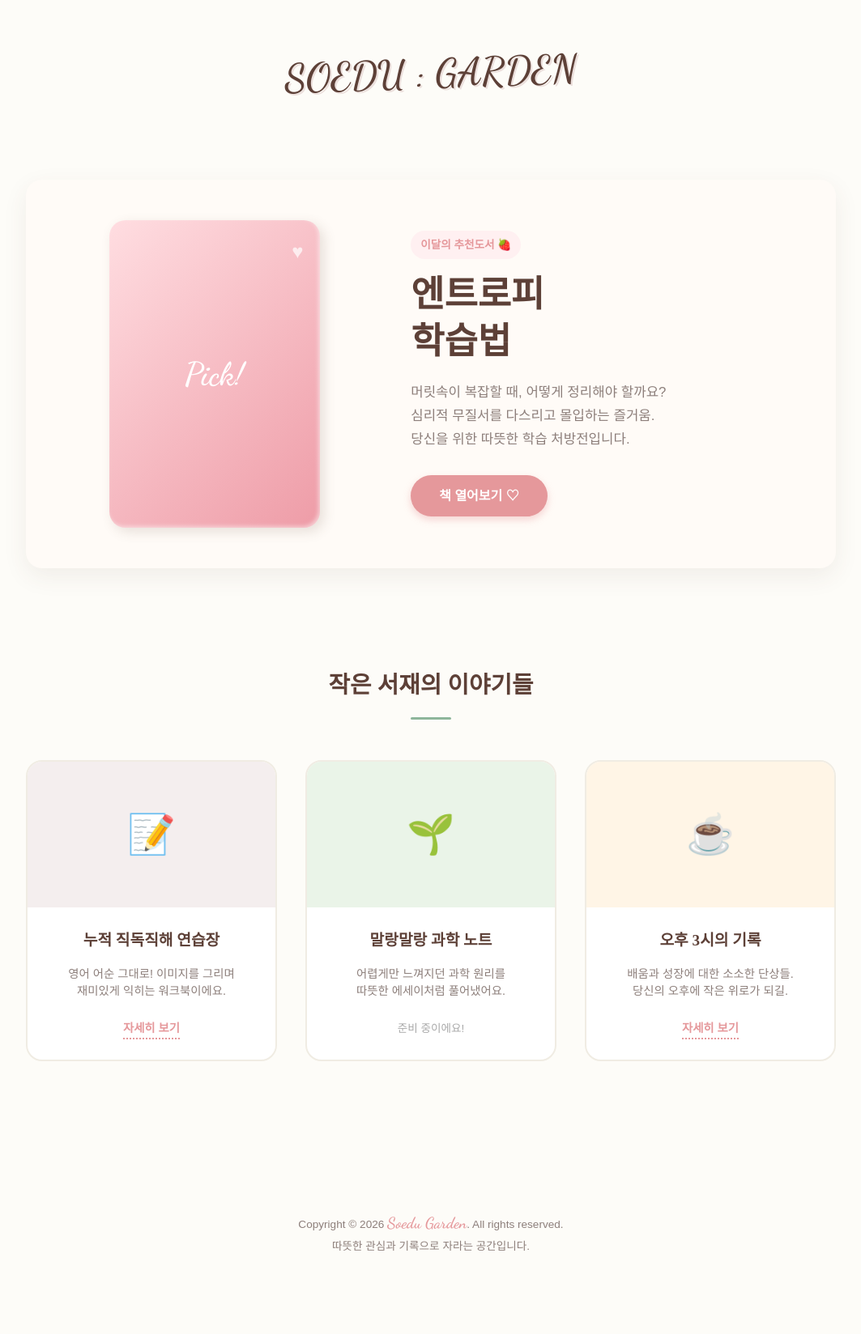
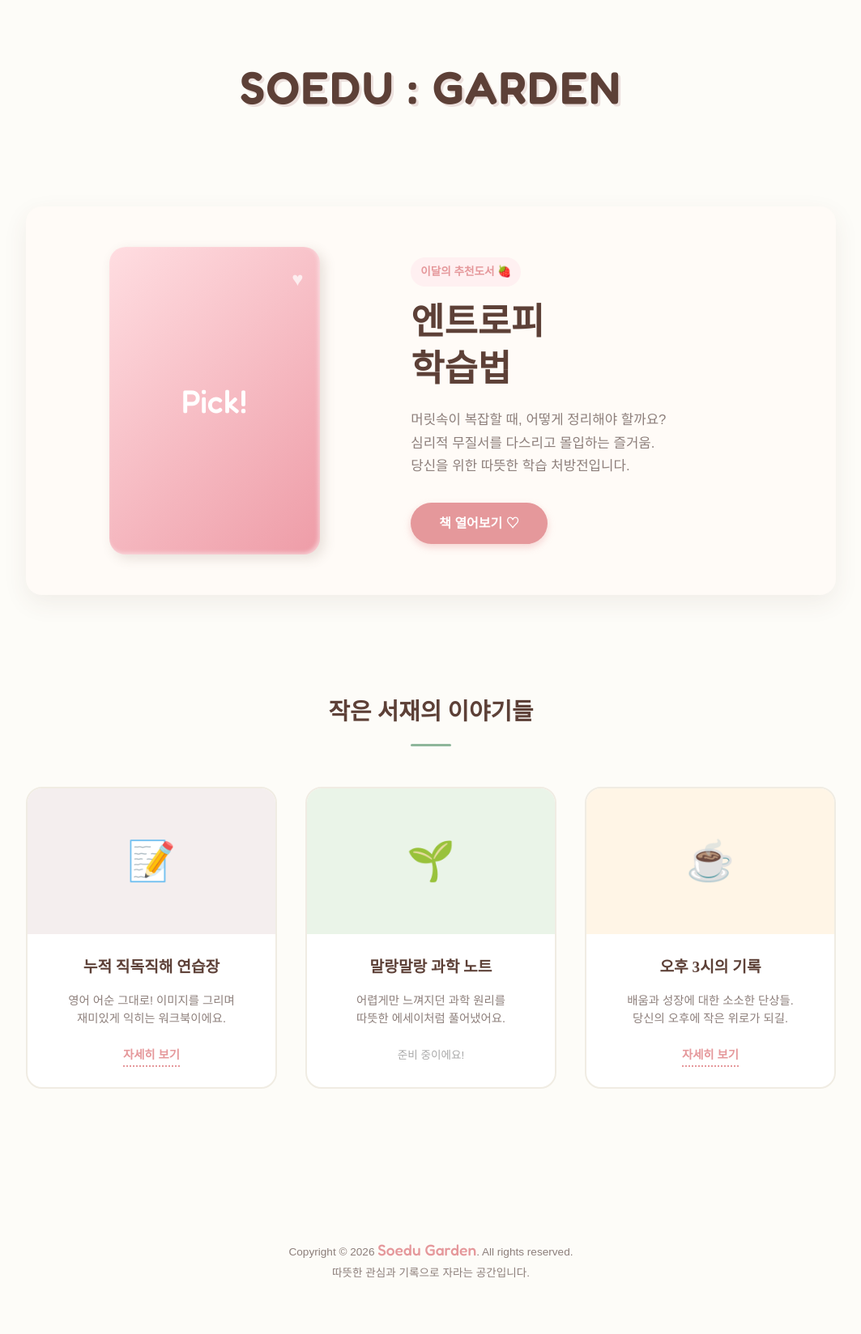
Before and after one commit to somath-edu/somath-edu.github.io, a Jekyll site: the page index.html, which Jekyll copies as it is, in a window 1280 px wide. Shown: the whole page at 81% size, without its empty margins (108-1171 px from the left). Built offline with Jekyll 4.4.1, drawn with Linux system fonts in a browser that asks for light colours; some web fonts are replaced; before the commit the page ends 1614 px from its top, so only the background shows below that.

Commit message:
Update font styles and layout adjustments in index.html

```diff
--- a/index.html
+++ b/index.html
@@ -7,7 +7,7 @@
 
     <link rel="preconnect" href="https://fonts.googleapis.com">
     <link rel="preconnect" href="https://fonts.gstatic.com" crossorigin>
-    <link href="https://fonts.googleapis.com/css2?family=Dancing+Script:wght@600;700&family=Noto+Serif+KR:wght@400;700&family=Pretendard:wght@300;400;600&display=swap" rel="stylesheet">
+    <link href="https://fonts.googleapis.com/css2?family=Fredoka:wght@500;600&family=Jua&family=Noto+Serif+KR:wght@400;700&family=Pretendard:wght@300;400;600&display=swap" rel="stylesheet">
 
     <style>
         /* --- 변수 및 기본 설정 (베이지 & 파스텔 톤) --- */
@@ -18,10 +18,13 @@
             --text-muted: #8d7f7b;    /* 부드러운 팥죽색 보조 텍스트 */
             --accent-warm: #e5989b;   /* 따뜻한 핑크/코랄 포인트 */
             --accent-soft: #8eb69b;   /* 부드러운 쑥색 (보조) */
-            --font-script: 'Dancing Script', cursive; /* 요청하신 흘림체 */
+
+            /* 폰트 변수 변경 */
+            --font-logo: 'Fredoka', 'Jua', sans-serif; /* 로고용 동글이 폰트 */
             --font-serif: 'Noto Serif KR', serif;
             --font-sans: 'Pretendard', sans-serif;
-            --border-radius-soft: 20px; /* 둥글둥글한 모서리 값 */
+
+            --border-radius-soft: 20px; /* 둥글둥글한 모서리 */
         }
 
         body {
@@ -45,21 +48,22 @@
             padding: 0 25px;
         }
 
-        /* --- 헤더 (흘림체 적용) --- */
+        /* --- 헤더 (폰트 변경됨) --- */
         header {
-            padding: 50px 0;
+            padding: 60px 0; /* 여백을 조금 더 줌 */
             text-align: center;
             margin-bottom: 40px;
         }
 
         .brand-name {
-            font-family: var(--font-script); /* 흘림체 */
-            font-size: 3rem; /* 흘림체는 커야 예쁩니다 */
+            font-family: var(--font-logo); /* 동글동글한 폰트 적용 */
+            font-size: 3.5rem; /* 폰트가 귀여워서 조금 더 크게 */
             color: var(--text-main);
-            /* 약간의 기울기와 부드러운 그림자 */
-            transform: rotate(-2deg);
-            text-shadow: 2px 2px 0px #ece0dd;
+            letter-spacing: 2px; /* 자간을 살짝 넓혀 시원하게 */
+            /* 텍스트 그림자도 부드럽게 변경 */
+            text-shadow: 3px 3px 0px #ece0dd;
             display: inline-block;
+            font-weight: 600;
         }
 
         /* --- Hero Section (메인 대표작) --- */
@@ -68,10 +72,10 @@
             align-items: center;
             gap: 60px;
             margin-bottom: 120px;
-            background-color: #fffbf7; /* 히어로 섹션만 살짝 다른 배경 */
+            background-color: #fffbf7;
             padding: 50px;
             border-radius: var(--border-radius-soft);
-            box-shadow: 0 10px 30px rgba(93, 64, 55, 0.08); /* 부드러운 갈색 그림자 */
+            box-shadow: 0 10px 30px rgba(93, 64, 55, 0.08);
             flex-wrap: wrap;
         }
 
@@ -97,20 +100,18 @@
             align-items: center;
             justify-content: center;
             color: white;
-            font-family: var(--font-script);
+            font-family: var(--font-logo); /* 표지 텍스트도 동글이 폰트로 */
             font-size: 2.5rem;
             overflow: hidden;
             position: relative;
         }
 
-        /* 실제 이미지 들어갈 때 */
         .book-cover-soft img {
             width: 100%;
             height: 100%;
             object-fit: cover;
         }
 
-        /* 책 위에 귀여운 장식 요소 (선택사항) */
         .book-cover-soft::after {
             content: '♥';
             position: absolute;
@@ -121,7 +122,7 @@
         }
 
         .hero:hover .book-cover-soft {
-            transform: translateY(-8px) rotate(2deg); /* 살짝 들리면서 회전 */
+            transform: translateY(-8px) rotate(2deg);
         }
 
         .hero-content {
@@ -156,14 +157,14 @@
             margin-bottom: 30px;
         }
 
-        /* 동글동글한 버튼 */
+        /* 버튼 */
         .btn-cute {
             display: inline-block;
             padding: 12px 35px;
             background-color: var(--accent-warm);
             color: white;
             font-weight: 600;
-            border-radius: 30px; /* 알약 모양 */
+            border-radius: 30px;
             box-shadow: 0 4px 10px rgba(229, 152, 155, 0.4);
             transition: all 0.3s ease;
         }
@@ -207,26 +207,25 @@
             background-color: var(--bg-card);
             border-radius: var(--border-radius-soft);
             overflow: hidden;
-            border: 2px solid #f0ece3; /* 연한 베이지 테두리 */
+            border: 2px solid #f0ece3;
             transition: all 0.3s ease;
         }
 
         .book-item:hover {
             transform: translateY(-7px);
-            border-color: var(--accent-warm); /* 호버시 핑크 테두리 */
+            border-color: var(--accent-warm);
             box-shadow: 0 10px 20px rgba(229, 152, 155, 0.15);
         }
 
         .item-thumb {
             height: 180px;
-            background-color: #f4eeee; /* 연한 핑크 그레이 배경 */
+            background-color: #f4eeee;
             display: flex;
             align-items: center;
             justify-content: center;
             font-size: 3rem;
         }
 
-        /* 썸네일 이미지용 */
         .item-thumb img {
             width: 100%;
             height: 100%;
@@ -257,7 +256,7 @@
             color: var(--accent-warm);
             font-weight: 700;
             display: inline-block;
-            border-bottom: 2px dotted var(--accent-warm); /* 점선 밑줄 */
+            border-bottom: 2px dotted var(--accent-warm);
         }
 
         .item-link:hover {
@@ -274,7 +273,7 @@
         }
 
         footer span {
-            font-family: var(--font-script);
+            font-family: var(--font-logo); /* 푸터 로고도 동글이 폰트 */
             font-size: 1.2rem;
             color: var(--accent-warm);
         }
```
Also changed, not shown: other parts of index.html (+3 -5 lines).
